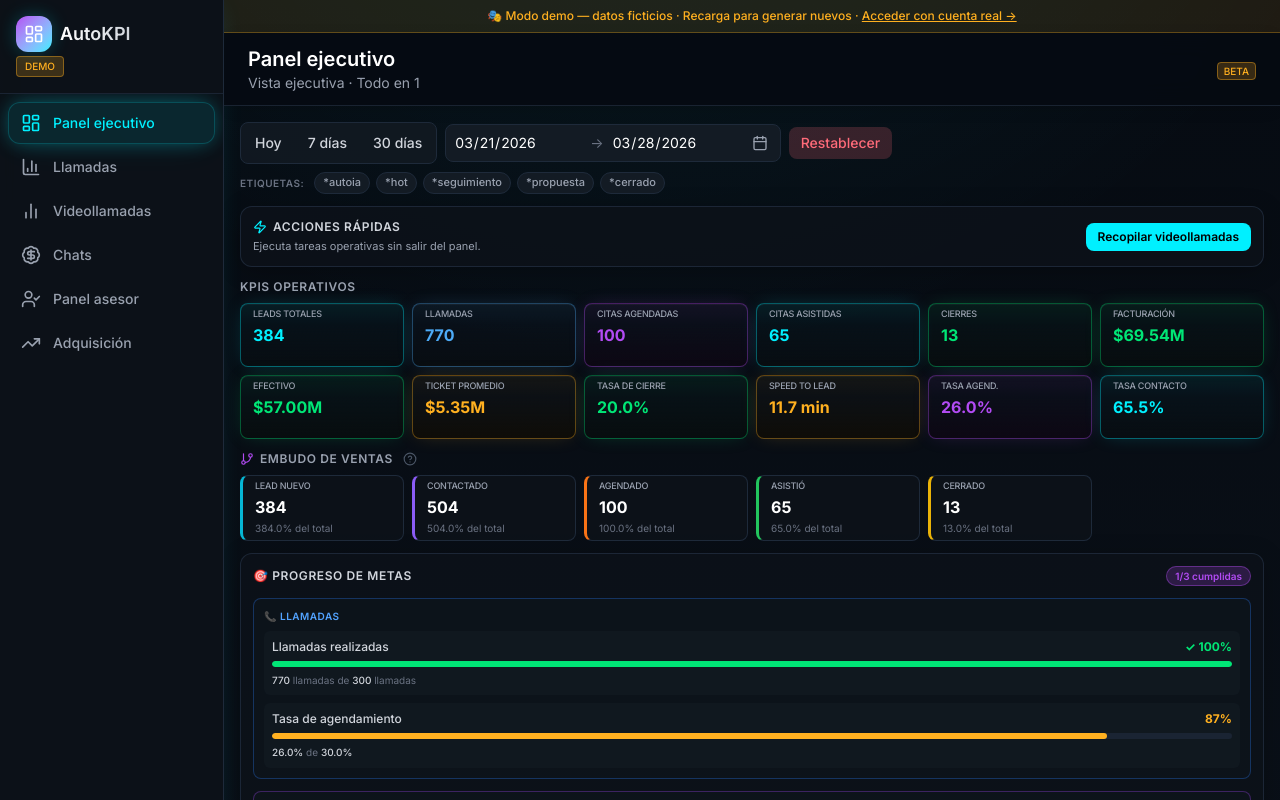
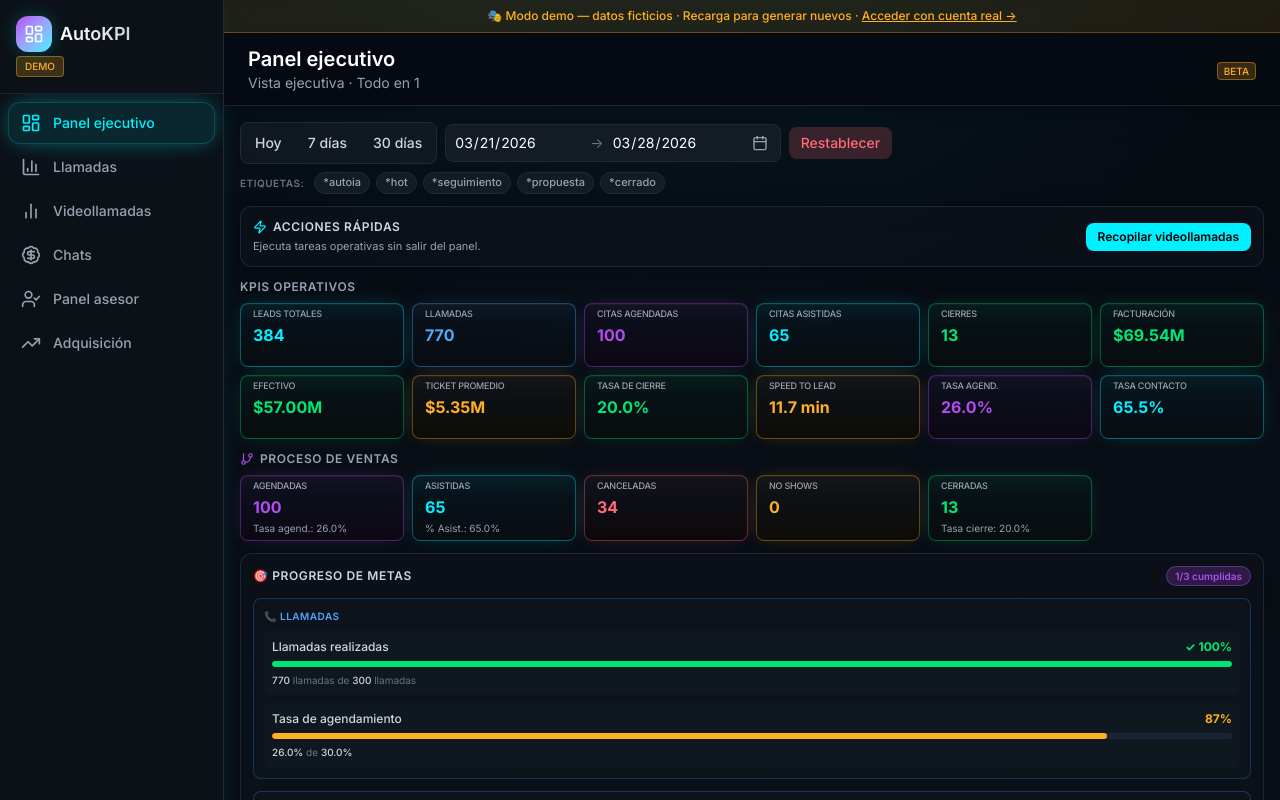
Before and after one commit to sergiooosa/idea-de-tracker-nuevo, a Next.js app: page /demo/dashboard in a window 1280 px wide. Shown: the top 800 px of the page. Built offline with nearby package versions, Linux system fonts and the light colour scheme.

Commit message:
feat: embudo→proceso de ventas en dashboard + webhook métricas custom + noShows en KPIs + fix closedSet con embudo inglés (ScaleBox)

```diff
--- a/src/app/app/[subdomain]/dashboard/page.tsx
+++ b/src/app/app/[subdomain]/dashboard/page.tsx
@@ -46,7 +46,7 @@ export default function DashboardPage() {
     meetingsBooked: 0, meetingsAttended: 0, meetingsCanceled: 0, meetingsClosed: 0,
     effectiveAppointments: 0, tasaCierre: 0, tasaAgendamiento: 0,
     revenue: 0, cashCollected: 0, avgTicket: 0, speedToLeadAvg: 0,
-    avgAttempts: 0, attemptsToFirstContactAvg: 0,
+    avgAttempts: 0, attemptsToFirstContactAvg: 0, noShows: 0,
   };
   const objeciones = data?.objeciones ?? [];
   const volumeByDay = data?.volumeByDay ?? [];
@@ -166,39 +166,14 @@ export default function DashboardPage() {
         <section>
           <h2 className="text-xs font-semibold text-gray-400 uppercase tracking-wider mb-2 flex items-center gap-1.5">
             <GitBranch className="w-3.5 h-3.5 text-accent-purple" />
-            Embudo de ventas
-            <span className="relative group ml-1">
-              <HelpCircle className="w-3.5 h-3.5 text-gray-600 cursor-help" />
-              <span className="absolute bottom-full left-1/2 -translate-x-1/2 mb-2 w-56 p-2 rounded-lg bg-surface-900 border border-surface-500 text-[11px] text-gray-300 opacity-0 group-hover:opacity-100 transition-opacity pointer-events-none z-50 font-normal normal-case tracking-normal">Muestra cómo se distribuyen los leads en cada etapa de tu proceso de ventas. Configurable en Sistema → Paso 7.</span>
-            </span>
+            Proceso de ventas
           </h2>
           <div className="grid grid-cols-2 min-[500px]:grid-cols-3 sm:grid-cols-2 md:grid-cols-3 lg:grid-cols-4 xl:grid-cols-6 gap-1.5 sm:gap-2 [grid-auto-rows:minmax(64px,auto)]">
-            {data?.embudoPersonalizado && data.embudoPersonalizado.length > 0 ? (
-              data.embudoPersonalizado
-                .sort((a, b) => a.orden - b.orden)
-                .map((etapa) => {
-                  const count = data.distribucionEmbudo?.[etapa.nombre] ?? 0;
-                  const total = kpis.meetingsBooked || 1;
-                  const pct = total > 0 ? ((count / total) * 100).toFixed(1) : '0';
-                  return (
-                    <div
-                      key={etapa.id}
-                      className="rounded-lg pl-3 overflow-hidden flex flex-col bg-surface-800/80 border border-surface-500 kpi-card-fixed"
-                      style={{ borderLeftColor: etapa.color ?? '#8b5cf6', borderLeftWidth: 3 }}
-                    >
-                      <p className="text-[9px] font-medium text-gray-400 uppercase tracking-tight mt-1 truncate">{etapa.nombre}</p>
-                      <p className="text-base font-bold mt-0.5 text-white">{count}</p>
-                      <p className="text-[10px] text-gray-500 mt-0.5">{pct}% del total</p>
-                      <div className="kpi-card-spacer" />
-                    </div>
-                  );
-                })
-            ) : (
-              <>
             {[
               { label: t.dashboard.kpis.agendadas, value: kpis.meetingsBooked, color: 'purple', sub: `Tasa agend.: ${pctFmt(kpis.tasaAgendamiento)}` },
               { label: t.dashboard.kpis.asistidas, value: kpis.meetingsAttended, color: 'cyan', sub: `% Asist.: ${kpis.meetingsBooked > 0 ? pctFmt(kpis.meetingsAttended / kpis.meetingsBooked) : '0%'}` },
               { label: t.dashboard.kpis.canceladas, value: kpis.meetingsCanceled, color: 'red' },
+              { label: 'No shows', value: kpis.noShows, color: 'amber' },
               { label: t.dashboard.kpis.cerradas, value: kpis.meetingsClosed, color: 'green', sub: `Tasa cierre: ${pctFmt(kpis.tasaCierre)}` },
             ].map(({ label, value, color, sub }) => (
               <div key={label} className={`rounded-lg pl-3 overflow-hidden flex flex-col card-futuristic-${color} kpi-card-fixed`}>
@@ -208,8 +183,6 @@ export default function DashboardPage() {
                 <div className="kpi-card-spacer" />
               </div>
             ))}
-              </>
-            )}
           </div>
         </section>
 
--- /dev/null
+++ b/src/app/webhooks/metricas/[locationId]/route.ts
@@ -0,0 +1,93 @@
+/**
+ * POST /webhooks/metricas/:locationId
+ *
+ * Webhook genérico para enviar cualquier métrica personalizada al sistema.
+ * El cliente configura sus campos en el panel → obtiene la URL + campos esperados.
+ *
+ * Body: { [nombreCampo]: valor, ... } — todos los campos que el cliente quiera enviar
+ *
+ * Ejemplo:
+ *   POST /webhooks/metricas/sharkrealtor
+ *   Headers: x-api-key: ak_xxx
+ *   Body: { "ventas_cerradas": 3, "facturacion_usd": 15000, "leads_fb": 45 }
+ */
+import { NextResponse } from "next/server";
+import { db } from "@/lib/db";
+import { cuentas, apiKeysCuenta, metricasWebhook } from "@/lib/db/schema";
+import { eq, and } from "drizzle-orm";
+
+export async function POST(
+  req: Request,
+  { params }: { params: Promise<{ locationId: string }> },
+) {
+  try {
+    const { locationId } = await params;
+    const apiKey = req.headers.get("x-api-key");
+
+    if (!apiKey?.trim()) {
+      return NextResponse.json({ error: "Header x-api-key requerido" }, { status: 401 });
+    }
+
+    // Validar API key
+    const [keyRow] = await db
+      .select({ id_cuenta: apiKeysCuenta.id_cuenta })
+      .from(apiKeysCuenta)
+      .where(and(eq(apiKeysCuenta.token, apiKey.trim()), eq(apiKeysCuenta.activa, true)))
+      .limit(1);
+
+    if (!keyRow) {
+      return NextResponse.json({ error: "API Key inválida o inactiva" }, { status: 401 });
+    }
+
+    // Validar que el locationId corresponde a la cuenta
+    const [cuentaRow] = await db
+      .select({ id_cuenta: cuentas.id_cuenta })
+      .from(cuentas)
+      .where(eq(cuentas.subdominio, locationId))
+      .limit(1);
+
+    if (!cuentaRow || cuentaRow.id_cuenta !== keyRow.id_cuenta) {
+      return NextResponse.json({ error: "Cuenta no encontrada o API Key no corresponde" }, { status: 404 });
+    }
+
+    const body = await req.json() as Record<string, unknown>;
+    const fecha = (body.fecha as string | undefined) ?? new Date().toISOString().slice(0, 10);
+    delete body.fecha; // No guardar fecha como campo de métrica
+
+    if (Object.keys(body).length === 0) {
+      return NextResponse.json({ error: "Body vacío — envía al menos un campo numérico" }, { status: 400 });
+    }
+
+    const idCuenta = cuentaRow.id_cuenta;
+    let inserted = 0;
+    const campos_guardados: string[] = [];
+
+    for (const [campo, valor] of Object.entries(body)) {
+      const num = Number(valor);
+      if (isNaN(num) || typeof valor === "object") continue;
+
+      await db.insert(metricasWebhook).values({
+        id_cuenta: idCuenta,
+        fecha,
+        campo,
+        valor: String(num),
+      }).onConflictDoUpdate({
+        target: [metricasWebhook.id_cuenta, metricasWebhook.fecha, metricasWebhook.campo],
+        set: { valor: String(num), updated_at: new Date() },
+      });
+
+      campos_guardados.push(campo);
+      inserted++;
+    }
+
+    return NextResponse.json({
+      ok: true,
+      message: `Se guardaron ${inserted} campo(s) para ${fecha}`,
+      campos_guardados,
+      fecha,
+    });
+  } catch (err) {
+    console.error("[webhooks/metricas]", err);
+    return NextResponse.json({ error: "Error interno" }, { status: 500 });
+  }
+}
--- a/src/lib/db/schema.ts
+++ b/src/lib/db/schema.ts
@@ -475,3 +475,20 @@ export const comisionesConfig = pgTable("comisiones_config", {
 }, (table) => [
   index("idx_comisiones_id_cuenta").on(table.id_cuenta),
 ]);
+
+/* ------------------------------------------------------------------ */
+/*  metricas_webhook — métricas enviadas vía webhook por los clientes  */
+/* ------------------------------------------------------------------ */
+
+export const metricasWebhook = pgTable("metricas_webhook", {
+  id: serial("id").primaryKey(),
+  id_cuenta: integer("id_cuenta").notNull().references(() => cuentas.id_cuenta, { onDelete: "cascade" }),
+  fecha: date("fecha").notNull(),
+  campo: text("campo").notNull(),
+  valor: numeric("valor", { precision: 18, scale: 4 }).notNull().default("0"),
+  created_at: timestamp("created_at", { withTimezone: true }).defaultNow(),
+  updated_at: timestamp("updated_at", { withTimezone: true }).defaultNow(),
+}, (table) => [
+  index("idx_metricas_webhook_cuenta_fecha").on(table.id_cuenta, table.fecha),
+  uniqueIndex("uq_metricas_webhook").on(table.id_cuenta, table.fecha, table.campo),
+]);
--- a/src/lib/demo-data.ts
+++ b/src/lib/demo-data.ts
@@ -179,6 +179,7 @@ export function generateDashboard(): DashboardResponse {
       revenue, cashCollected, avgTicket, speedToLeadAvg,
       avgAttempts: rnd(2, 6) + Math.random(),
       attemptsToFirstContactAvg: rnd(1, 3) + Math.random(),
+      noShows: rnd(0, 8),
     },
     advisorRanking,
     volumeByDay,
--- a/src/lib/queries/dashboard.ts
+++ b/src/lib/queries/dashboard.ts
@@ -48,17 +48,24 @@ function buildFunnelSets(embudo: EmbudoEtapa[] | null | undefined) {
   // Usar lowercase para comparaciones case-insensitive
   const allKeys = [...new Set([...nombres, ...ids])];
   const allKeysLower = allKeys.map(k => k.toLowerCase());
+  const closedFromEmbudo = new Set(allKeysLower.filter((k) =>
+    k.includes("cerrad") || k.includes("closed"),
+  ));
+  const effectiveFromEmbudo = new Set(allKeysLower.filter((k) => {
+    return k.includes("cerrad") || k.includes("closed") ||
+           k.includes("ofertad") || k.includes("offered");
+  }));
+  // Si el embudo personalizado no tiene etapas que matcheen "cerrada/closed",
+  // las agendas del sistema usan su propio vocabulario (Cerrada, Ofertada, etc.)
+  // → usar defaults para no romper el cálculo de revenue/cierres
+  const closedSet = closedFromEmbudo.size > 0 ? closedFromEmbudo : new Set(DEFAULT_CLOSED);
+  const effectiveSet = effectiveFromEmbudo.size > 0 ? effectiveFromEmbudo : new Set(DEFAULT_EFFECTIVE);
   return {
-    attendedSet: new Set(allKeysLower.filter((k) => {
+    attendedSet: new Set([...allKeysLower.filter((k) => {
       return !k.includes("cancel") && !k.includes("pdte") && k !== "";
-    })),
-    closedSet: new Set(allKeysLower.filter((k) =>
-      k.includes("cerrad") || k.includes("closed"),
-    )),
-    effectiveSet: new Set(allKeysLower.filter((k) => {
-      return k.includes("cerrad") || k.includes("closed") ||
-             k.includes("ofertad") || k.includes("offered");
-    })),
+    }), ...DEFAULT_ATTENDED.map(k => k.toLowerCase())]),
+    closedSet,
+    effectiveSet,
     etapas: embudo,
   };
 }
--- a/src/types/index.ts
+++ b/src/types/index.ts
@@ -386,6 +386,7 @@ export interface DashboardKpis {
   speedToLeadAvg: number;
   avgAttempts: number;
   attemptsToFirstContactAvg: number;
+  noShows: number;
 }
 
 export interface DashboardAdvisorRow {
```
Lines whose indentation alone changed are shown as unchanged.
